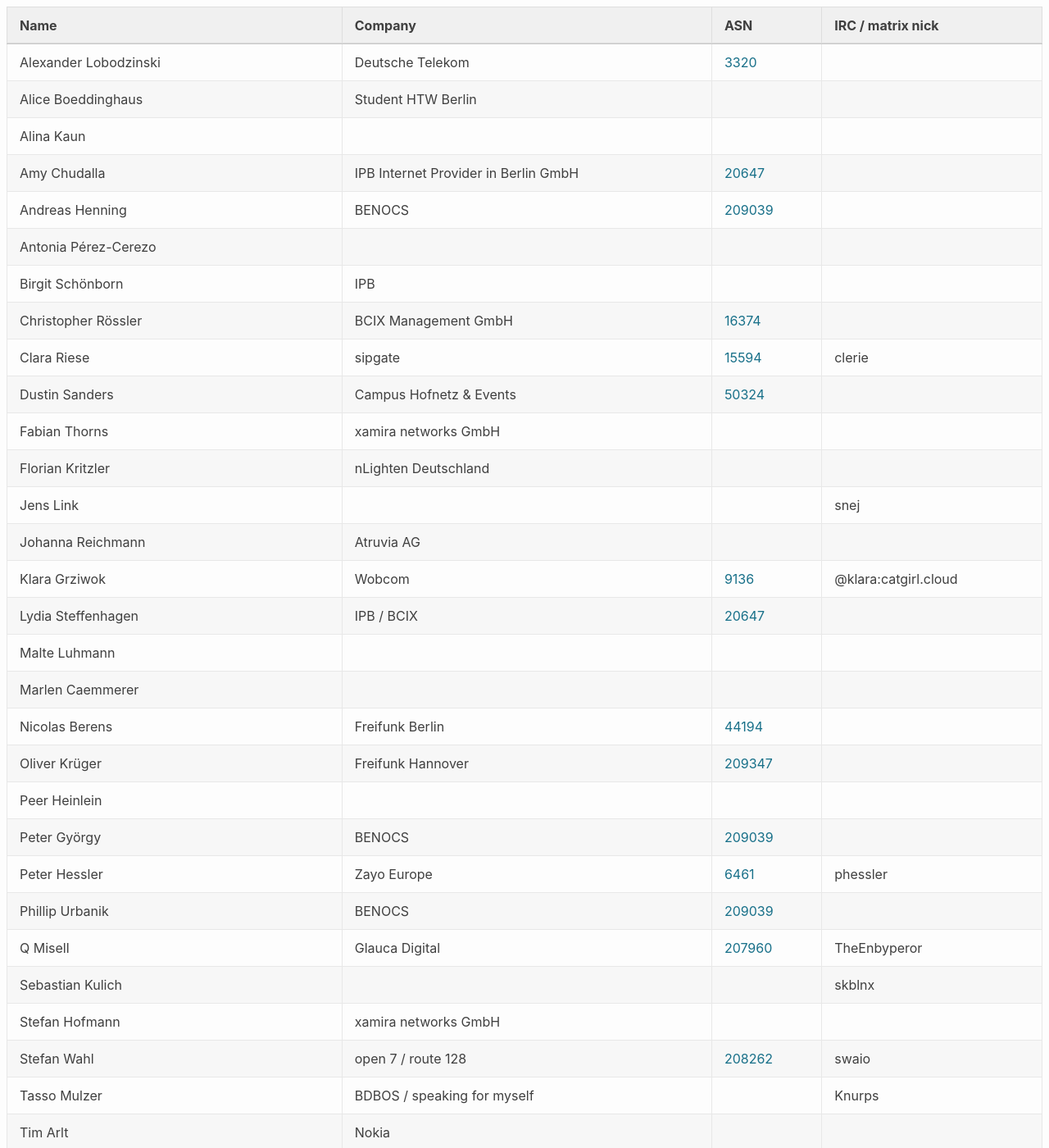
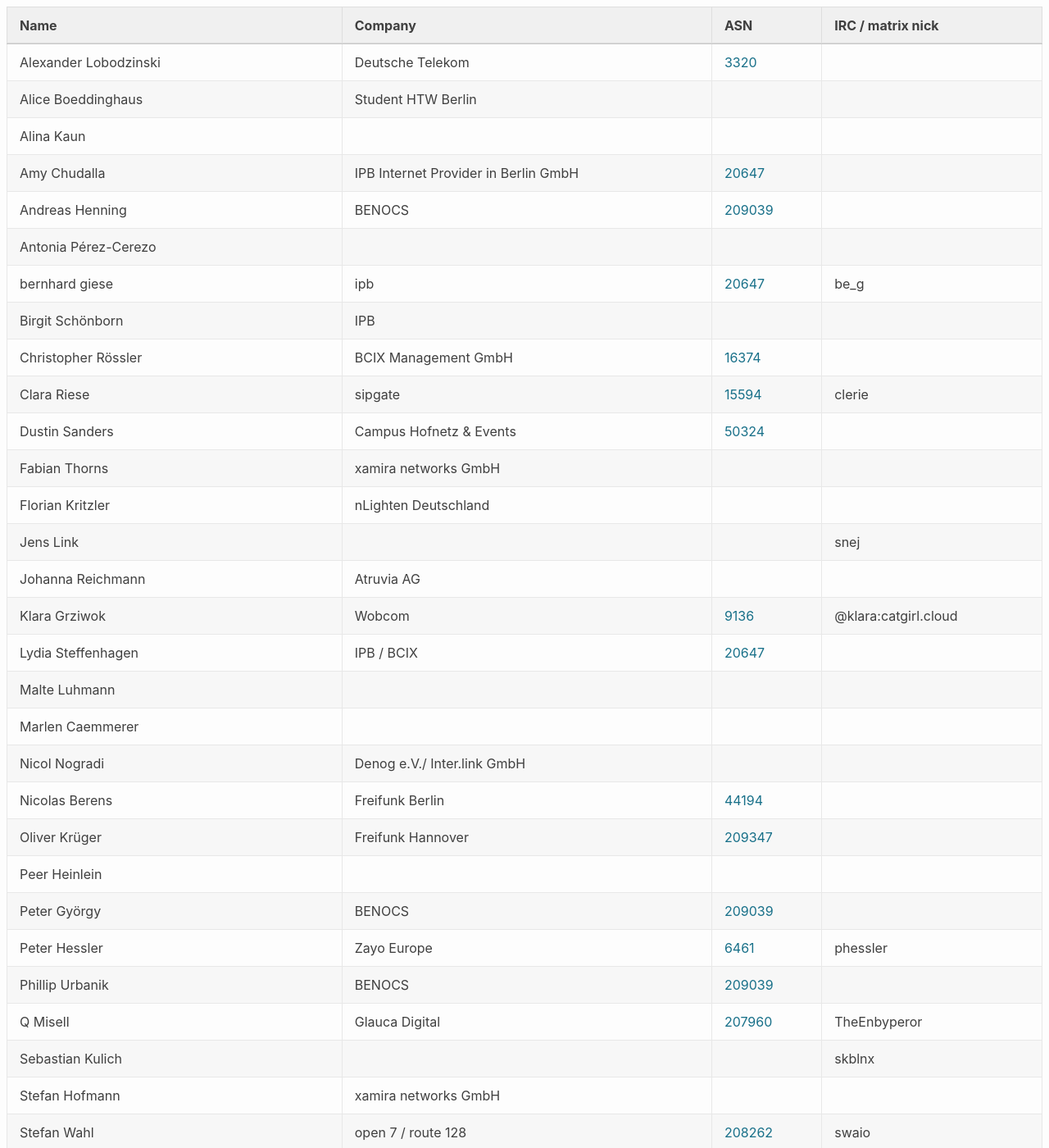
Before and after one commit to denog/pretix-attendeelist, a Jekyll site: the page built from denogmeetup25-03/index.markdown, in a window 1280 px wide and 1400 px high. Shown: the whole window at 82% size. Built offline with Jekyll 4.4.1, drawn with Linux system fonts in a browser that asks for light colours.

Commit message:
Latest data: Thu Feb 20 10:32:36 UTC 2025

```diff
--- a/_data/attendees_denogmeetup25-03.json
+++ b/_data/attendees_denogmeetup25-03.json
@@ -34,6 +34,12 @@
     "company": null,
     "irc": null,
     "asn": null
+  },
+  {
+    "name": "bernhard giese",
+    "company": "ipb",
+    "irc": "be_g",
+    "asn": "20647"
   },
   {
     "name": "Birgit Schönborn",
@@ -112,6 +118,12 @@
     "company": "Freifunk Berlin",
     "irc": null,
     "asn": "44194"
+  },
+  {
+    "name": "Nicol Nogradi",
+    "company": "Denog e.V./ Inter.link GmbH",
+    "irc": null,
+    "asn": null
   },
   {
     "name": "Oliver Krüger",
```
